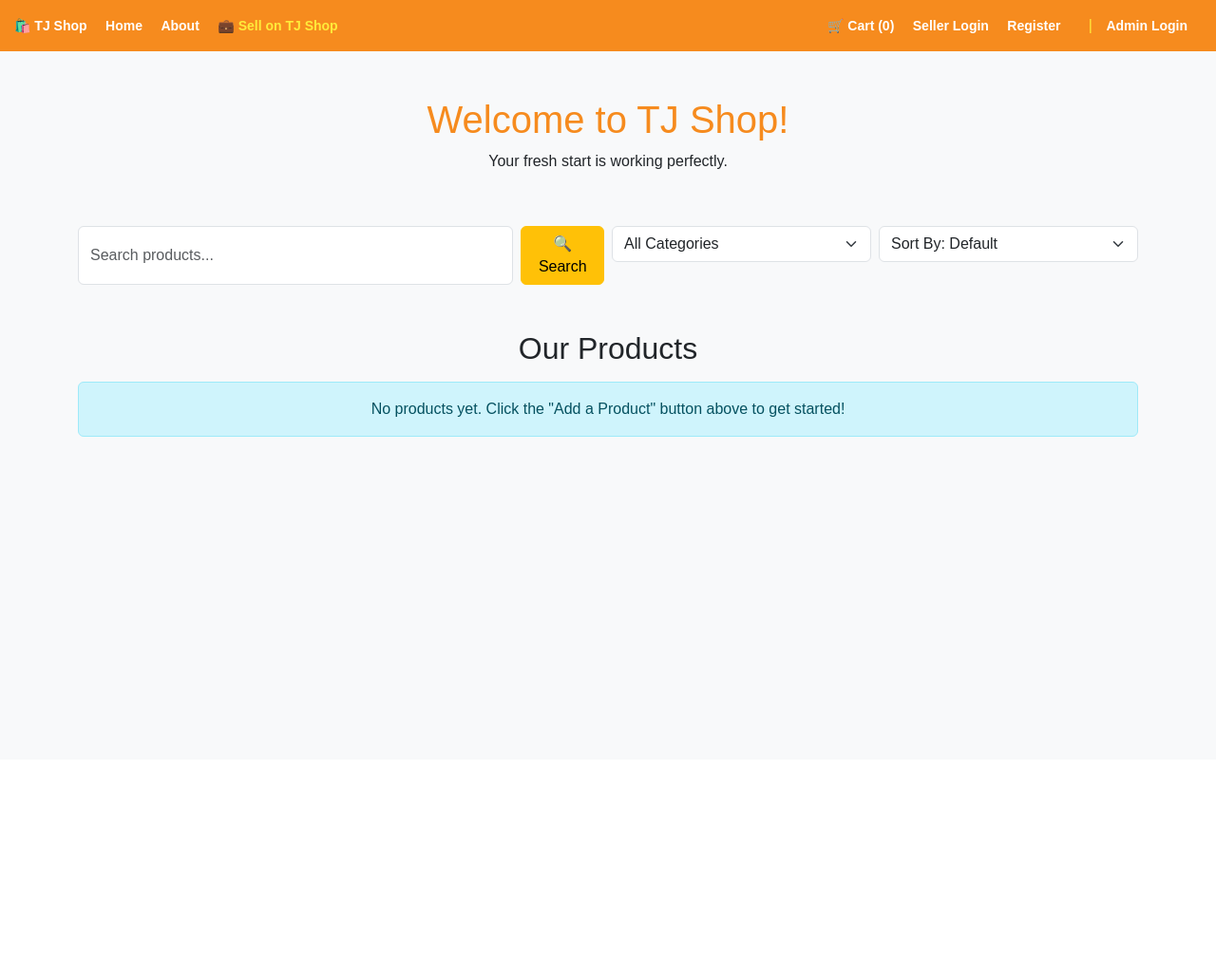
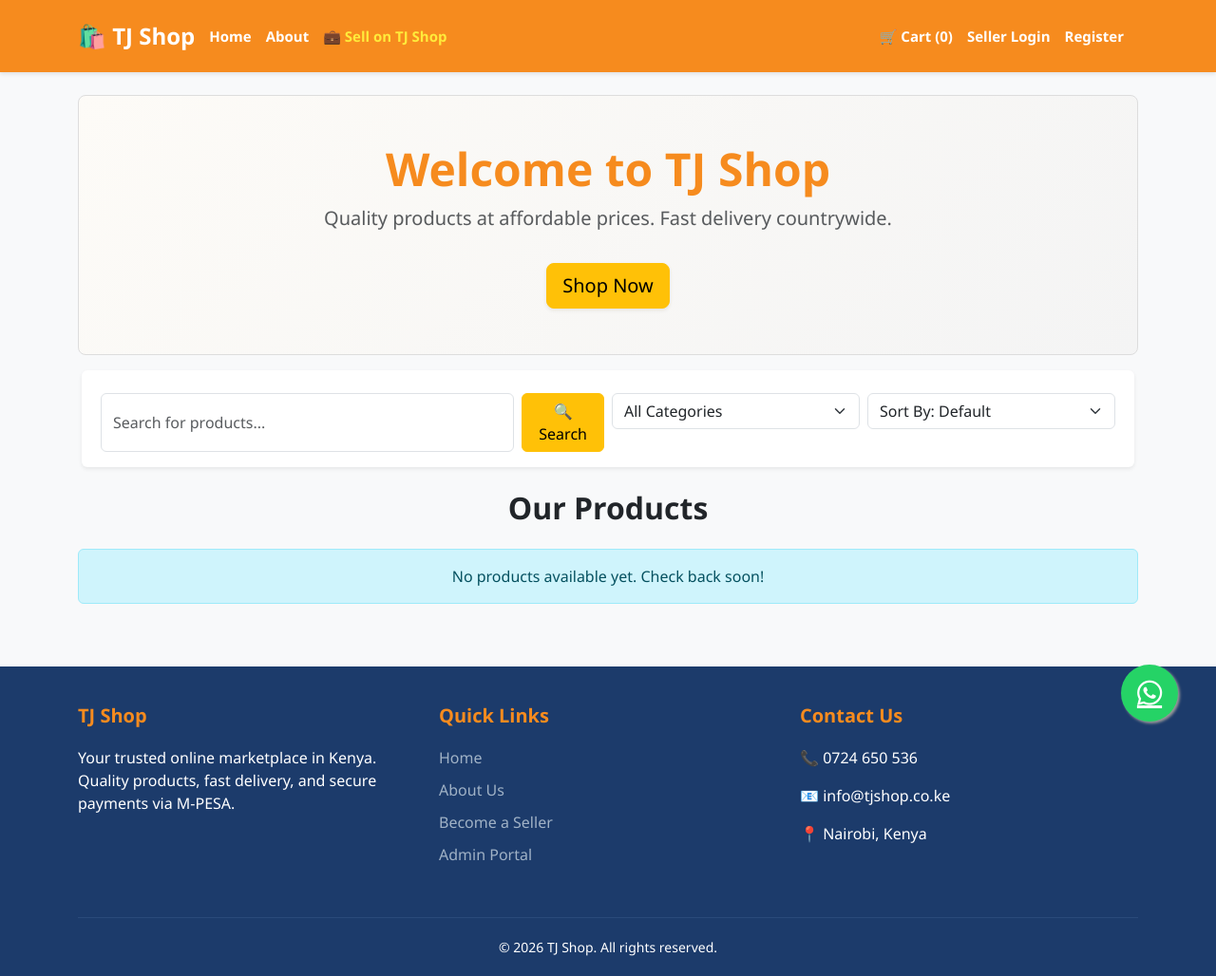
Before and after one commit to TJMALL-KE/tj-shop, a Flask app: page / in a window 1280 px wide. Shown: the whole page at 95% size. Before the commit the page ends 460 px from the top, so only its background shows below. Run offline with Flask 3, Linux system fonts and the light colour scheme.

Commit message:
Professional UI update

```diff
--- a/templates/base.html
+++ b/templates/base.html
@@ -1,59 +1,132 @@
 <!DOCTYPE html>
 <html>
 <head>
-    <title>TJ Shop</title>
+    <title>TJ Shop | Online Marketplace Kenya</title>
     <link href="https://cdn.jsdelivr.net/npm/bootstrap@5.3.0/dist/css/bootstrap.min.css" rel="stylesheet">
+    <link rel="stylesheet" href="https://cdnjs.cloudflare.com/ajax/libs/font-awesome/6.4.0/css/all.min.css">
     <style>
-        body { background-color: #f8f9fa; font-family: Arial; }
-        .navbar { background-color: #f68b1e; padding: 15px; display: flex; justify-content: space-between; align-items: center; flex-wrap: wrap; }
-        .navbar a { color: white !important; text-decoration: none; font-weight: bold; margin-right: 15px; font-size: 14px; }
-        .navbar a:hover { color: #ddd !important; }
+        body { background-color: #f8f9fa; font-family: 'Segoe UI', Tahoma, Geneva, Verdana, sans-serif; display: flex; flex-direction: column; min-height: 100vh; }
+        .navbar { background-color: #f68b1e; padding: 15px; box-shadow: 0 2px 4px rgba(0,0,0,0.1); }
+        .navbar a { color: white !important; text-decoration: none; font-weight: bold; margin-right: 15px; font-size: 15px; }
+        .navbar a:hover { color: #333 !important; }
+        .content-wrapper { flex: 1; padding-bottom: 50px; }
+
+        /* Floating WhatsApp Button */
+        .whatsapp-float {
+            position: fixed;
+            width: 60px;
+            height: 60px;
+            bottom: 40px;
+            right: 40px;
+            background-color: #25d366;
+            color: #FFF;
+            border-radius: 50px;
+            text-align: center;
+            font-size: 30px;
+            box-shadow: 2px 2px 3px #999;
+            z-index: 100;
+            display: flex;
+            align-items: center;
+            justify-content: center;
+        }
+        .whatsapp-float:hover { background-color: #128C7E; color: white; }
+
+        /* Footer */
+        footer { background-color: #1c3b6b; color: white; padding: 40px 0 20px 0; margin-top: auto; }
+        footer h5 { color: #f68b1e; font-weight: bold; margin-bottom: 20px; }
+        footer a { color: #a0b2c6; text-decoration: none; display: block; margin-bottom: 10px; }
+        footer a:hover { color: white; }
+        footer .copyright { border-top: 1px solid #2a4a7a; padding-top: 20px; margin-top: 20px; text-align: center; font-size: 14px; }
     </style>
 </head>
 <body>
-    <nav class="navbar">
-        <div>
-            <a href="/">🛍️ TJ Shop</a>
-            <a href="/">Home</a>
-            <a href="/about">About</a>
-            <a href="/sell" style="color: #ffeb3b !important;">💼 Sell on TJ Shop</a>
-        </div>
-        <div>
-            <a href="/cart">🛒 Cart ({{ cart_count }})</a>
+    <!-- NAVBAR -->
+    <nav class="navbar navbar-expand-lg">
+        <div class="container">
+            <a class="navbar-brand fw-bold fs-4" href="/">🛍️ TJ Shop</a>
+            <button class="navbar-toggler" type="button" data-bs-toggle="collapse" data-bs-target="#navbarNav">
+                <span class="navbar-toggler-icon"></span>
+            </button>
+            <div class="collapse navbar-collapse" id="navbarNav">
+                <ul class="navbar-nav me-auto">
+                    <li class="nav-item"><a href="/">Home</a></li>
+                    <li class="nav-item"><a href="/about">About</a></li>
+                    <li class="nav-item"><a href="/sell" style="color: #ffeb3b !important;">💼 Sell on TJ Shop</a></li>
+                </ul>
+                <ul class="navbar-nav ms-auto align-items-center">
+                    <li class="nav-item"><a href="/cart">🛒 Cart ({{ cart_count }})</a></li>
 
-            <!-- Seller Links -->
                     {% if session.get('user_id') %}
-                <a href="/seller_dashboard">📊 My Dashboard</a>
-                <a href="/seller_logout" style="color: #ffcccc;">Seller Logout</a>
+                        <li class="nav-item"><a href="/seller_dashboard">📊 My Dashboard</a></li>
+                        <li class="nav-item"><a href="/seller_logout">Seller Logout</a></li>
                     {% else %}
-                <a href="/seller_login">Seller Login</a>
-                <a href="/register">Register</a>
+                        <li class="nav-item"><a href="/seller_login">Seller Login</a></li>
+                        <li class="nav-item"><a href="/register">Register</a></li>
                     {% endif %}
 
-            <!-- Admin Links (Separated by a divider) -->
-            <span style="color: #ffeb3b; margin-left: 10px; margin-right: 10px;">|</span>
-
+                    <!-- Admin Links (Only visible to you) -->
                     {% if session.get('logged_in') %}
+                        <li class="nav-item" style="border-left: 1px solid white; padding-left: 15px; margin-left: 10px;">
                             <a href="/admin/pending">📋 Pending ({{ pending_count }})</a>
-                <a href="/admin/orders">📦 Orders ({{ orders_count }})</a>
-                <a href="/add">➕ Add Product</a>
-                <a href="/logout" style="color: #ffcccc;">Admin Logout</a>
-            {% else %}
-                <a href="/login">Admin Login</a>
+                        </li>
+                        <li class="nav-item"><a href="/admin/orders">📦 Orders ({{ orders_count }})</a></li>
+                        <li class="nav-item"><a href="/add">➕ Add Product</a></li>
+                        <li class="nav-item"><a href="/logout" style="color: #ffcccc !important;">Admin Logout</a></li>
                     {% endif %}
+                </ul>
+            </div>
         </div>
     </nav>
 
-    <div class="container mt-4">
+    <!-- MAIN CONTENT -->
+    <div class="container mt-4 content-wrapper">
         {% with messages = get_flashed_messages(with_categories=true) %}
             {% if messages %}
                 {% for category, message in messages %}
-                    <div class="alert alert-{{ category }}">{{ message }}</div>
+                    <div class="alert alert-{{ category }} alert-dismissible fade show">
+                        {{ message }}
+                        <button type="button" class="btn-close" data-bs-dismiss="alert"></button>
+                    </div>
                 {% endfor %}
             {% endif %}
         {% endwith %}
 
         {% block content %}{% endblock %}
     </div>
+
+    <!-- FLOATING WHATSAPP BUTTON -->
+    <a href="https://wa.me/254724650536?text=Hello%20TJ%20Shop,%20I%20have%20an%20inquiry." class="whatsapp-float" target="_blank">
+        <i class="fab fa-whatsapp"></i>
+    </a>
+
+    <!-- FOOTER -->
+    <footer>
+        <div class="container">
+            <div class="row">
+                <div class="col-md-4 mb-4">
+                    <h5>TJ Shop</h5>
+                    <p>Your trusted online marketplace in Kenya. Quality products, fast delivery, and secure payments via M-PESA.</p>
+                </div>
+                <div class="col-md-4 mb-4">
+                    <h5>Quick Links</h5>
+                    <a href="/">Home</a>
+                    <a href="/about">About Us</a>
+                    <a href="/sell">Become a Seller</a>
+                    <a href="/login">Admin Portal</a>
+                </div>
+                <div class="col-md-4 mb-4">
+                    <h5>Contact Us</h5>
+                    <p>📞 0724 650 536</p>
+                    <p>📧 info@tjshop.co.ke</p>
+                    <p>📍 Nairobi, Kenya</p>
+                </div>
+            </div>
+            <div class="copyright">
+                &copy; 2026 TJ Shop. All rights reserved.
+            </div>
+        </div>
+    </footer>
+
+    <script src="https://cdn.jsdelivr.net/npm/bootstrap@5.3.0/dist/js/bootstrap.bundle.min.js"></script>
 </body>
 </html>
--- a/templates/index.html
+++ b/templates/index.html
@@ -1,19 +1,22 @@
 {% extends 'base.html' %}
 
 {% block content %}
-    <div class="text-center mt-5">
-        <h1 style="color: #f68b1e;">Welcome to TJ Shop!</h1>
-        <p>Your fresh start is working perfectly.</p>
+    <!-- Hero Banner -->
+    <div class="p-5 mb-4 bg-light rounded-3 text-center" style="background: linear-gradient(135deg, #fdfbf7 0%, #f4f4f4 100%); border: 1px solid #ddd;">
+        <h1 class="display-5 fw-bold" style="color: #f68b1e;">Welcome to TJ Shop</h1>
+        <p class="lead text-muted">Quality products at affordable prices. Fast delivery countrywide.</p>
         {% if session.get('logged_in') %}
-            <a href="/add" class="btn btn-warning mt-3">➕ Add a Product</a>
+            <a href="/add" class="btn btn-warning btn-lg mt-3 shadow-sm">➕ Add a Product (Admin)</a>
+        {% else %}
+            <a href="#products" class="btn btn-warning btn-lg mt-3 shadow-sm">Shop Now</a>
         {% endif %}
     </div>
 
-    <!-- Search, Category, and Sort Bar -->
-    <div class="row mt-5 g-2">
+    <!-- Search & Filter Bar -->
+    <div class="row mb-4 g-2 bg-white p-3 rounded shadow-sm mx-1">
         <div class="col-md-6">
             <form method="GET" action="/" class="d-flex">
-                <input class="form-control me-2" type="search" name="search" placeholder="Search products..." value="{{ search_query }}">
+                <input class="form-control me-2" type="search" name="search" placeholder="Search for products..." value="{{ search_query }}">
                 <button class="btn btn-warning" type="submit">🔍 Search</button>
             </form>
         </div>
@@ -39,45 +42,42 @@
         </div>
     </div>
 
-    <h2 class="mt-5 text-center">Our Products</h2>
+    <h2 class="mb-4 text-center fw-bold" id="products">Our Products</h2>
 
     {% if products %}
-        <div class="row mt-3">
+        <div class="row">
             {% for product in products %}
             <div class="col-md-4 mb-4">
-                <div class="card shadow-sm h-100">
-
-                    <!-- TALL IMAGE BOX (4:5 ratio) -->
-                    <div style="width: 100%; aspect-ratio: 4 / 5; overflow: hidden; border-bottom: 1px solid #eee;">
+                <div class="card shadow-sm h-100 border-0">
                     {% if product.image_url %}
                         {% if product.image_url.startswith('http') %}
-                                <img src="{{ product.image_url }}" style="width: 100%; height: 100%; object-fit: cover;" alt="{{ product.name }}" onerror="this.onerror=null; this.src='https://via.placeholder.com/300x400?text=No+Image';">
+                            <img src="{{ product.image_url }}" class="card-img-top" style="height: 250px; width: 100%; object-fit: cover;" alt="{{ product.name }}" onerror="this.onerror=null; this.src='https://via.placeholder.com/300x300?text=No+Image';">
                         {% else %}
-                                <img src="{{ url_for('static', filename=product.image_url) }}" style="width: 100%; height: 100%; object-fit: cover;" alt="{{ product.name }}" onerror="this.onerror=null; this.src='https://via.placeholder.com/300x400?text=No+Image';">
+                            <img src="{{ url_for('static', filename=product.image_url) }}" class="card-img-top" style="height: 250px; width: 100%; object-fit: cover;" alt="{{ product.name }}" onerror="this.onerror=null; this.src='https://via.placeholder.com/300x300?text=No+Image';">
                         {% endif %}
                     {% else %}
-                            <div class="d-flex align-items-center justify-content-center bg-light h-100">
-                                <h4 class="text-muted text-center px-2">{{ product.name }}</h4>
+                        <div class="card-img-top d-flex align-items-center justify-content-center bg-light" style="height: 250px;">
+                            <h4 class="text-muted">No Image</h4>
                         </div>
                     {% endif %}
-                    </div>
 
                     <div class="card-body d-flex flex-column">
-                        <span class="badge bg-secondary mb-2" style="width: fit-content;">{{ product.category or 'Other' }}</span>
-                        <h5 class="card-title">{{ product.name }}</h5>
-                        <p class="card-text text-muted">{{ product.description or '' }}</p>
-                        <h4 class="text-success mt-auto">KSh {{ "{:,.2f}".format(product.price) }}</h4>
+                        <span class="badge bg-secondary mb-2 align-self-start">{{ product.category or 'Other' }}</span>
+                        <h5 class="card-title fw-bold">{{ product.name }}</h5>
+                        <p class="card-text text-muted small">{{ product.description or '' }}</p>
+                        <h4 class="text-success mt-auto fw-bold">KSh {{ "{:,.2f}".format(product.price) }}</h4>
 
-                        <a href="/add_to_cart/{{ product.id }}" class="btn btn-success mt-2 w-100">🛒 Add to Cart</a>
-
-                        <a href="https://wa.me/254724650536?text=Hello%20TJ%20Shop,%20I%20am%20interested%20in%20buying%20the%20{{ product.name }}%20for%20KSh%20{{ product.price }}.%20Please%20give%20me%20more%20details." target="_blank" class="btn btn-outline-success mt-2 w-100">
+                        <div class="d-grid gap-2 mt-3">
+                            <a href="/add_to_cart/{{ product.id }}" class="btn btn-success">🛒 Add to Cart</a>
+                            <a href="https://wa.me/254724650536?text=Hello%20TJ%20Shop,%20I%20am%20interested%20in%20buying%20the%20{{ product.name }}%20for%20KSh%20{{ product.price }}.%20Please%20give%20me%20more%20details." target="_blank" class="btn btn-outline-success">
                                 💬 Order via WhatsApp
                             </a>
+                        </div>
 
                         {% if session.get('logged_in') %}
                             <div class="d-flex gap-2 mt-2">
-                                <a href="/edit/{{ product.id }}" class="btn btn-warning btn-sm w-100">✏️ Edit</a>
-                                <a href="/delete/{{ product.id }}" class="btn btn-danger btn-sm w-100" onclick="return confirm('Delete this product?');">Delete</a>
+                                <a href="/edit/{{ product.id }}" class="btn btn-warning btn-sm w-50">✏️ Edit</a>
+                                <a href="/delete/{{ product.id }}" class="btn btn-danger btn-sm w-50" onclick="return confirm('Delete this product?');">Delete</a>
                             </div>
                         {% endif %}
                     </div>
@@ -86,11 +86,11 @@
             {% endfor %}
         </div>
     {% else %}
-        <div class="alert alert-info text-center mt-3">
+        <div class="alert alert-info text-center mt-4">
             {% if search_query or current_category %}
-                No products found. <a href="/">Clear filters</a>
+                No products found for your search. <a href="/">Clear filters</a>
             {% else %}
-                No products yet. Click the "Add a Product" button above to get started!
+                No products available yet. Check back soon!
             {% endif %}
         </div>
     {% endif %}
```
Lines whose indentation alone changed are shown as unchanged.
